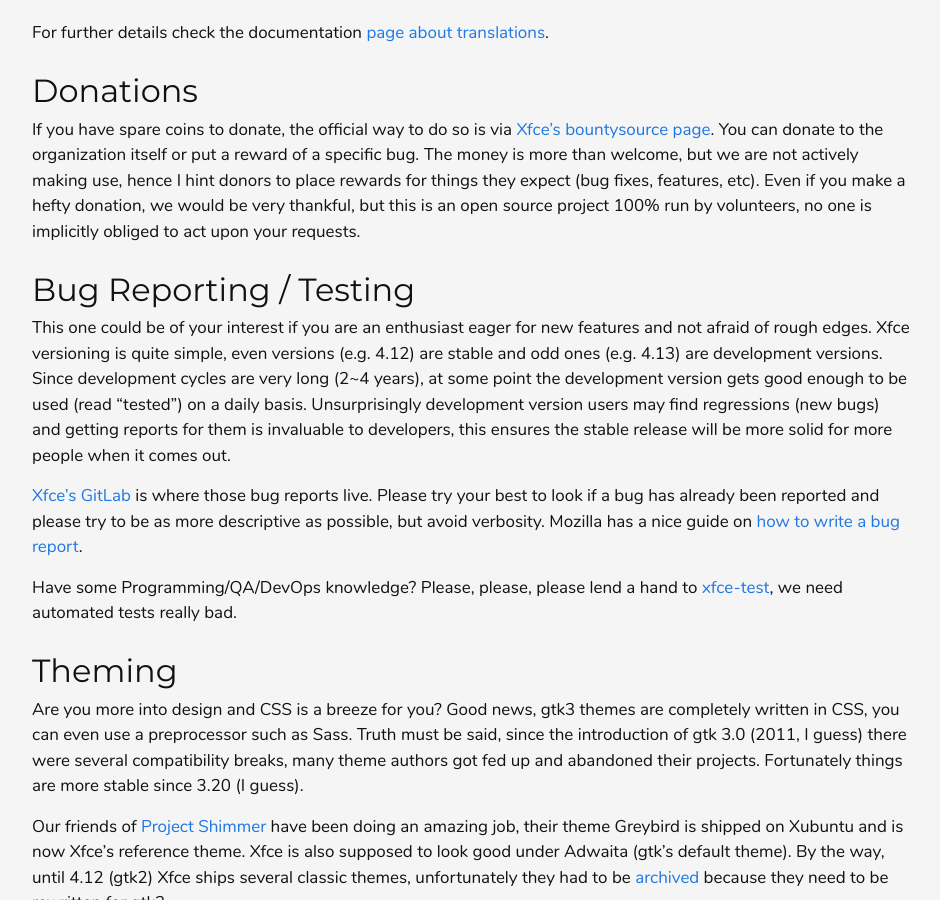
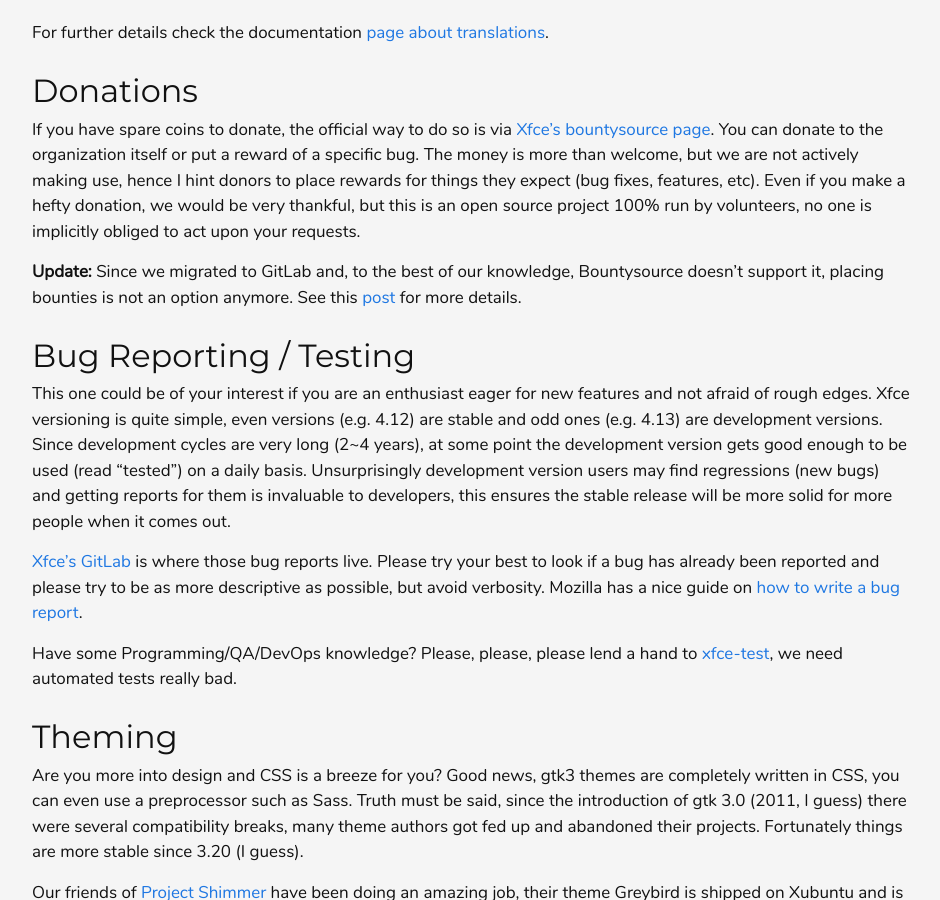
Before and after one commit to andreldm/andreldm.github.io, a Jekyll site: the page built from _posts/2018-12-03-xfce-contributor-guide.md, in a window 1280 px wide and 900 px high, scrolled down 847 px. Shown: the whole window, without its empty margins (168-1108 px from the left). Built offline with Jekyll 4.4.1, drawn with Linux system fonts in a browser that asks for light colours.

Commit message:
Xfce contribution guide: add note to donations

```diff
--- a/_posts/2018-12-03-xfce-contributor-guide.md
+++ b/_posts/2018-12-03-xfce-contributor-guide.md
@@ -26,6 +26,8 @@
 ## Donations
 
 If you have spare coins to donate, the official way to do so is via [Xfce's bountysource page](https://www.bountysource.com/teams/xfce). You can donate to the organization itself or put a reward of a specific bug. The money is more than welcome, but we are not actively making use, hence I hint donors to place rewards for things they expect (bug fixes, features, etc). Even if you make a hefty donation, we would be very thankful, but this is an open source project 100% run by volunteers, no one is implicitly obliged to act upon your requests.
+
+**Update:** Since we migrated to GitLab and, to the best of our knowledge, Bountysource doesn't support it, placing bounties is not an option anymore. See this [post](https://simon.shimmerproject.org/2020/06/18/why-bountysource-why/) for more details.
 
 ## Bug Reporting / Testing
 
```
